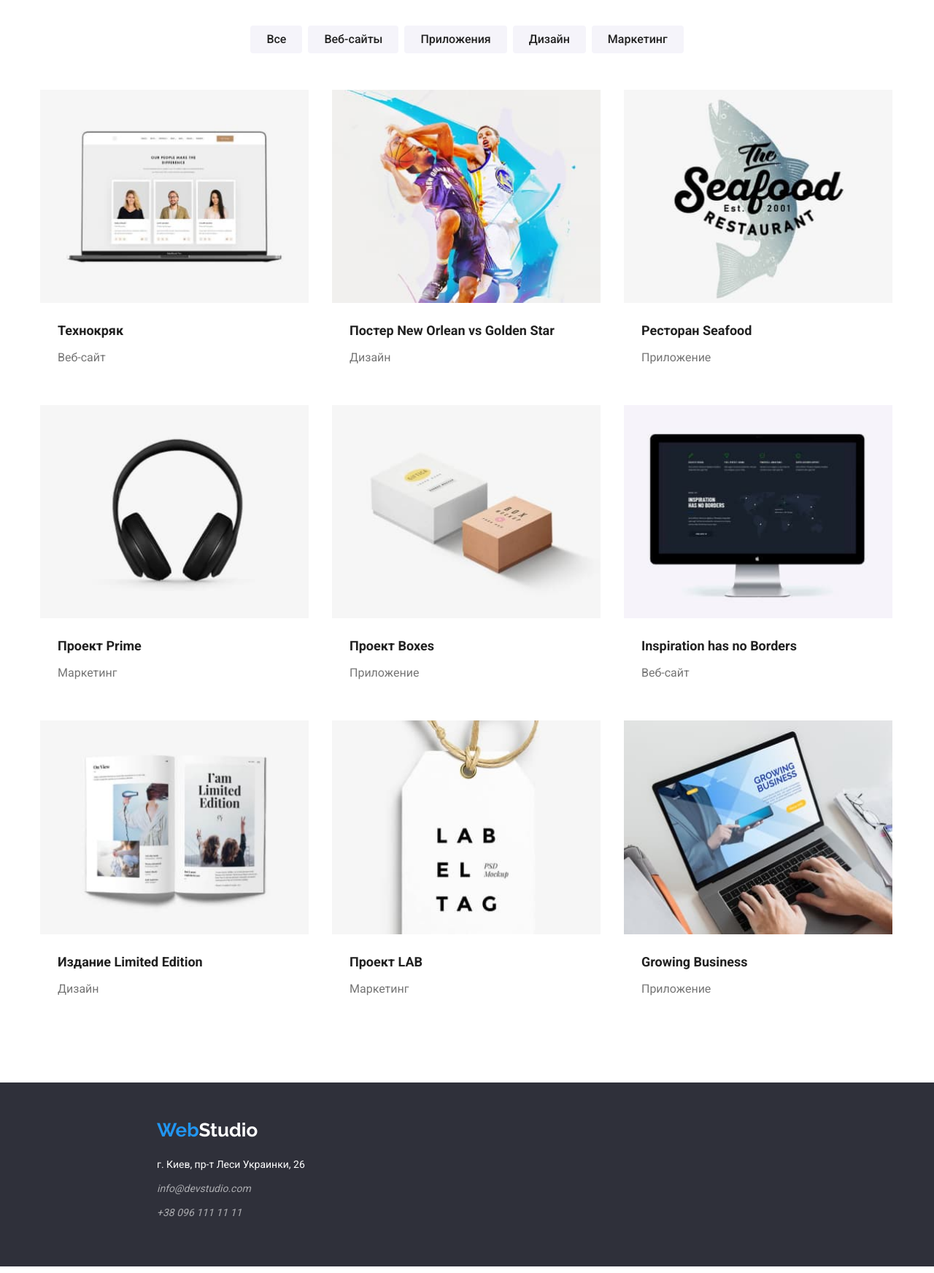
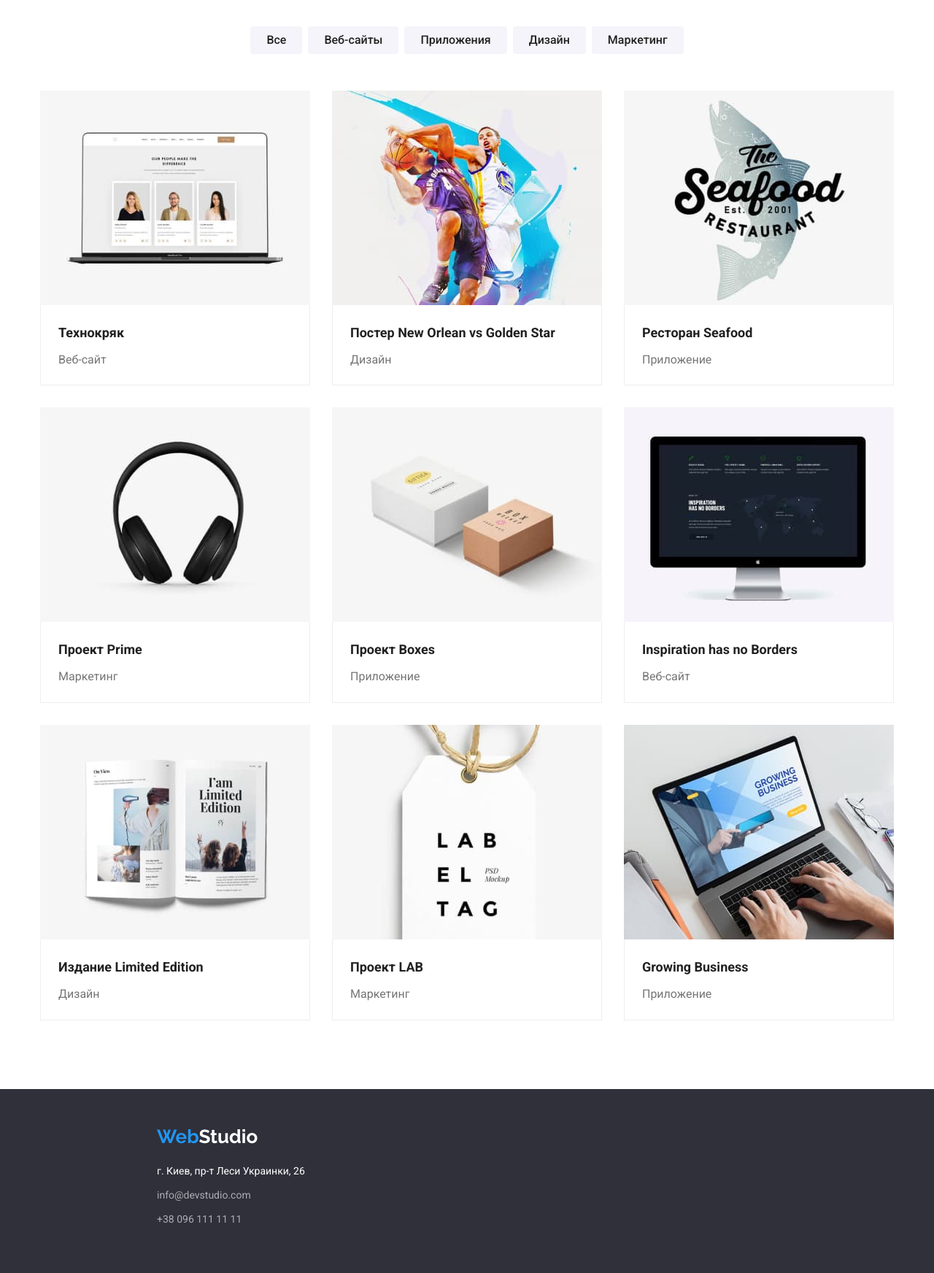
Before and after one commit to Kateryna286/goit-markup-hw-03, a plain HTML site: page portfolio.html in a window 1280 px wide. Shown: the part 140-1884 px from the top of the page at 73% size. Drawn offline with nearby package versions, Linux system fonts and the light colour scheme.

Commit message:
Правки
Стилизация Портфолио
Улучшение читабельности кода

```diff
--- a/css/main-styles.css
+++ b/css/main-styles.css
@@ -25,6 +25,7 @@ a {
 
 .header {
   background-color: var(--main-background-color);
+  border-bottom: 1px solid #ececec;
 }
 
 .hero,
@@ -80,65 +81,3 @@ img {
   margin-right: auto;
   min-height: 252px;
 }
-
-/* тут я закончила */
-
-.portfolio-list {
-  display: flex;
-  flex-wrap: wrap;
-  margin-left: -30px;
-  margin-top: -30px;
-  margin-bottom: 94px;
-}
-
-.portfolio-list-item {
-  flex-basis: calc(100% / 3 - 30px);
-
-  margin-left: 30px;
-  margin-top: 30px;
-
-  background-color: #fff;
-}
-
-.portfolio-button-list {
-  display: flex;
-  justify-content: center;
-}
-
-.button-item:not(:last-child) {
-  margin-right: 8px;
-}
-
-.buttons {
-  margin-top: 94px;
-  margin-bottom: 50px;
-}
-
-.portfolio-item-header {
-  margin-top: 20px;
-  margin-bottom: 4px;
-  margin-left: 24px;
-  margin-right: 24px;
-}
-
-.portfolio-item-text {
-  margin-bottom: 20px;
-  margin-left: 24px;
-  margin-right: 24px;
-}
-
-/* Скрытый заголовок. Код подсмотрен у А.Репеты */
-
-.hidden {
-  position: absolute;
-  width: 1px;
-  height: 1px;
-  margin: -1px;
-  border: 0;
-  padding: 0;
-
-  white-space: nowrap;
-  clip-path: inset(100%);
-  clip: rect(0 0 0 0);
-  overflow: hidden;
-}
--- a/css/styles.css
+++ b/css/styles.css
@@ -301,7 +301,7 @@
   text-decoration: none;
 }
 
-.footer-addres-map {
+.footer-address-link {
   margin-bottom: 9px;
   font-style: normal;
   font-weight: 400;
@@ -312,6 +312,7 @@
 
 .footer-email,
 .footer-tel {
+  font-style: normal;
   font-weight: 400;
   font-size: 14px;
   line-height: 1.71;
@@ -323,19 +324,32 @@
   margin-bottom: 9px;
 }
 
+.footer-address-link {
+  display: block;
+  margin-bottom: 9px;
+}
+
 /* Портфолио */
 
+.buttons {
+  margin-top: 94px;
+  margin-bottom: 50px;
+}
+
 .portfolio-button {
+  padding-top: 6px;
+  padding-bottom: 6px;
+  padding-right: 22px;
+  padding-left: 22px;
+
+  color: var(--title-text-color);
+  background-color: var(--additional-background-color);
+
   font-family: inherit;
   font-weight: 500;
   font-size: 16px;
   line-height: 1.6;
-  color: var(--title-text-color);
-  background-color: var(--additional-background-color);
-  padding-top: 6px;
-  padding-bottom: 6px;
-  padding-right: 22px;
-  padding-left: 22px;
+
   border: none;
   border-radius: 4px;
 }
@@ -350,16 +364,74 @@
   background-color: var(--additional-background-color);
 }
 
+.portfolio-button-list {
+  display: flex;
+  justify-content: center;
+}
+
+.button-item:not(:last-child) {
+  margin-right: 8px;
+}
+
+.portfolio-list {
+  display: flex;
+  flex-wrap: wrap;
+
+  margin-left: -30px;
+  margin-top: -30px;
+  margin-bottom: 94px;
+}
+
+.portfolio-list-item {
+  flex-basis: calc(100% / 3 - 30px);
+
+  margin-left: 30px;
+  margin-top: 30px;
+
+  background-color: #fff;
+}
+
+.card-content {
+  padding-top: 20px;
+  padding-bottom: 20px;
+  padding-left: 24px;
+  padding-right: 24px;
+
+  border-bottom: 1px solid #eee;
+  border-left: 1px solid #eee;
+  border-right: 1px solid #eee;
+}
+
 .portfolio-item-header {
+  margin-bottom: 4px;
+
+  color: var(--title-text-color);
+
   font-weight: 700;
   font-size: 18px;
   line-height: 2;
-  color: var(--title-text-color);
 }
 
 .portfolio-item-text {
+  color: var(--text-color);
+
   font-weight: 400;
   font-size: 16px;
   line-height: 1.87;
-  color: var(--text-color);
 }
+
+/* Скрытый заголовок. Код подсмотрен у А.Репеты */
+
+.hidden {
+  position: absolute;
+  width: 1px;
+  height: 1px;
+  margin: -1px;
+  border: 0;
+  padding: 0;
+
+  white-space: nowrap;
+  clip-path: inset(100%);
+  clip: rect(0 0 0 0);
+  overflow: hidden;
+}
--- a/portfolio.html
+++ b/portfolio.html
@@ -16,7 +16,9 @@
     <link rel="stylesheet" href="./css/main-styles.css" />
     <link rel="stylesheet" href="./css/styles.css" />
   </head>
+
   <body>
+    <!-- Шапка -->
     <header class="header">
       <!--Контейнер для шапки сайта-->
       <div class="container main-nav">
@@ -25,25 +27,30 @@
           <a href="./index.html" class="logo">
             <span class="logo-web">Web</span>Studio
           </a>
+
           <ul class="header-list">
             <li class="item">
               <a href="./index.html" class="header-list-link">Студия</a>
             </li>
+
             <li class="item">
               <a href="" class="header-list-link current">Портфолио</a>
             </li>
+
             <li class="item">
               <a href="" class="header-list-link">Контакты</a>
             </li>
           </ul>
         </nav>
+
         <!--Kонтакы-->
         <ul class="contacts">
           <li class="item">
             <a href="mailto:info@devstudio.com" class="contacts-link"
-              >info@devstudio.com</a
-            >
+              >info@devstudio.com
+            </a>
           </li>
+
           <li class="item">
             <a href="tel:+380961111111" class="contacts-link"
               >+38 096 111 11 11
@@ -52,170 +59,220 @@
         </ul>
       </div>
     </header>
+
     <main>
       <section class="portfolio">
         <h1 class="hidden">Portfolio</h1>
+
         <!--Блок кнопок-фильтров-->
         <div class="container buttons">
           <ul class="portfolio-button-list">
             <li class="button-item">
               <button type="button" class="portfolio-button">Все</button>
             </li>
+
             <li class="button-item">
               <button type="button" class="portfolio-button">Веб-сайты</button>
             </li>
+
             <li class="button-item">
               <button type="button" class="portfolio-button">Приложения</button>
             </li>
+
             <li class="button-item">
               <button type="button" class="portfolio-button">Дизайн</button>
             </li>
+
             <li class="button-item">
               <button type="button" class="portfolio-button">Маркетинг</button>
             </li>
           </ul>
         </div>
+
+        <!-- Портфолио -->
         <div class="container">
           <ul class="portfolio-list">
-            <!--костыль с размером картинки и бордером-->
             <li class="portfolio-list-item">
+              <div class="card-thumb">
                 <a href="" class="portfolio-list-link">
                   <img
                     src="./portfolio-images/tehnokryak.jpg"
                     alt="Технокряк. Веб-сайты"
-                  width="368"
+                    width="370"
                   />
-                <div class="card">
+                  <div class="card-content">
                     <h2 class="portfolio-item-header">Технокряк</h2>
                     <p class="portfolio-item-text">Веб-сайт</p>
                   </div>
                 </a>
+              </div>
             </li>
+
             <li class="portfolio-list-item">
+              <div class="card-thumb">
                 <a href="" class="portfolio-list-link">
                   <img
                     src="./portfolio-images/poster-golden-style.jpg"
                     alt="Постер New Orlean vs Golden Star"
-                  width="368"
+                    width="370"
                   />
-                <div class="card">
+                  <div class="card-content">
                     <h2 class="portfolio-item-header">
                       Постер New Orlean vs Golden Star
                     </h2>
                     <p class="portfolio-item-text">Дизайн</p>
                   </div>
                 </a>
+              </div>
             </li>
+
             <li class="portfolio-list-item">
+              <div class="card-thumb">
                 <a href="" class="portfolio-list-link">
                   <img
                     src="./portfolio-images/seafood.jpg"
                     alt="Ресторан Seafood"
-                  width="368"
+                    width="370"
                   />
-                <div class="card">
+                  <div class="card-content">
                     <h2 class="portfolio-item-header">Ресторан Seafood</h2>
                     <p class="portfolio-item-text">Приложение</p>
                   </div>
                 </a>
+              </div>
             </li>
+
             <li class="portfolio-list-item">
+              <div class="card-thumb">
                 <a href="" class="portfolio-list-link">
                   <img
                     src="./portfolio-images/prime.jpg"
                     alt="Prime. Маркетинг"
-                  width="368"
+                    width="370"
                   />
-                <div class="card">
+                  <div class="card-content">
                     <h2 class="portfolio-item-header">Проект Prime</h2>
                     <p class="portfolio-item-text">Маркетинг</p>
                   </div>
                 </a>
+              </div>
             </li>
+
             <li class="portfolio-list-item">
+              <div class="card-thumb">
                 <a href="" class="portfolio-list-link">
                   <img
                     src="./portfolio-images/boxes.jpg"
                     alt="Проект Boxes"
-                  width="368"
+                    width="370"
                   />
-                <div class="card">
+                  <div class="card-content">
                     <h2 class="portfolio-item-header">Проект Boxes</h2>
                     <p class="portfolio-item-text">Приложение</p>
                   </div>
                 </a>
+              </div>
             </li>
+
             <li class="portfolio-list-item">
+              <div class="card-thumb">
                 <a href="" class="portfolio-list-link">
                   <img
                     src="./portfolio-images/inspiration.jpg"
                     alt="Inspiration has no Borders"
-                  width="368"
+                    width="370"
                   />
-                <div class="card">
+                  <div class="card-content">
                     <h2 class="portfolio-item-header">
                       Inspiration has no Borders
                     </h2>
                     <p class="portfolio-item-text">Веб-сайт</p>
                   </div>
                 </a>
+              </div>
             </li>
+
             <li class="portfolio-list-item">
+              <div class="card-thumb">
                 <a href="" class="portfolio-list-list">
                   <img
                     src="./portfolio-images/limited-edition.jpg"
                     alt="Издание Limited Edition"
-                  width="368"
+                    width="370"
                   />
-                <div class="card">
-                  <h2 class="portfolio-item-header">Издание Limited Edition</h2>
+                  <div class="card-content">
+                    <h2 class="portfolio-item-header">
+                      Издание Limited Edition
+                    </h2>
                     <p class="portfolio-item-text">Дизайн</p>
                   </div>
                 </a>
+              </div>
             </li>
+
             <li class="portfolio-list-item">
+              <div class="card-thumb">
                 <a href="" class="portfolio-list-link">
                   <img
                     src="./portfolio-images/lab.jpg"
                     alt="Проект LAB"
-                  width="368"
+                    width="370"
                   />
-                <div class="card">
+                  <div class="card-content">
                     <h2 class="portfolio-item-header">Проект LAB</h2>
                     <p class="portfolio-item-text">Маркетинг</p>
                   </div>
                 </a>
+              </div>
             </li>
+
             <li class="portfolio-list-item">
+              <div class="card-thumb">
                 <a href="" class="portfolio-list-link">
                   <img
                     src="./portfolio-images/growing-business.jpg"
                     alt="Growing Business"
-                  width="368"
+                    width="370"
                   />
-                <div class="card">
+                  <div class="card-content">
                     <h2 class="portfolio-item-header">Growing Business</h2>
                     <p class="portfolio-item-text">Приложение</p>
                   </div>
                 </a>
+              </div>
             </li>
           </ul>
         </div>
       </section>
     </main>
+
+    <!-- Подвал -->
     <footer class="footer">
       <div class="container">
+        <!-- Лого -->
         <a href="./index.html" class="footer-logo">
           <span class="logo-web">Web</span>Studio
         </a>
+
         <!--Контактная информация-->
         <address class="footer-address">
-          <p class="footer-addres-map">г. Киев, пр-т Леси Украинки, 26</p>
+          <!-- Физический адрес -->
+          <p class="footer-address-map">
+            <a
+              href="https://goo.gl/maps/JUrXiFq32XLz6EwXA"
+              class="footer-address-link"
+              >г. Киев, пр-т Леси Украинки, 26</a
+            >
+          </p>
+
+          <!-- Электронная почта -->
           <p>
             <a href="mailto:info@devstudio.com" class="footer-email"
               >info@devstudio.com</a
             >
           </p>
+
+          <!-- Телефон -->
           <p>
             <a href="tel:+380961111111" class="footer-tel">+38 096 111 11 11</a>
           </p>
```
Also changed, not shown: index.html (+42 -5 lines). Lines whose indentation alone changed are shown as unchanged.
